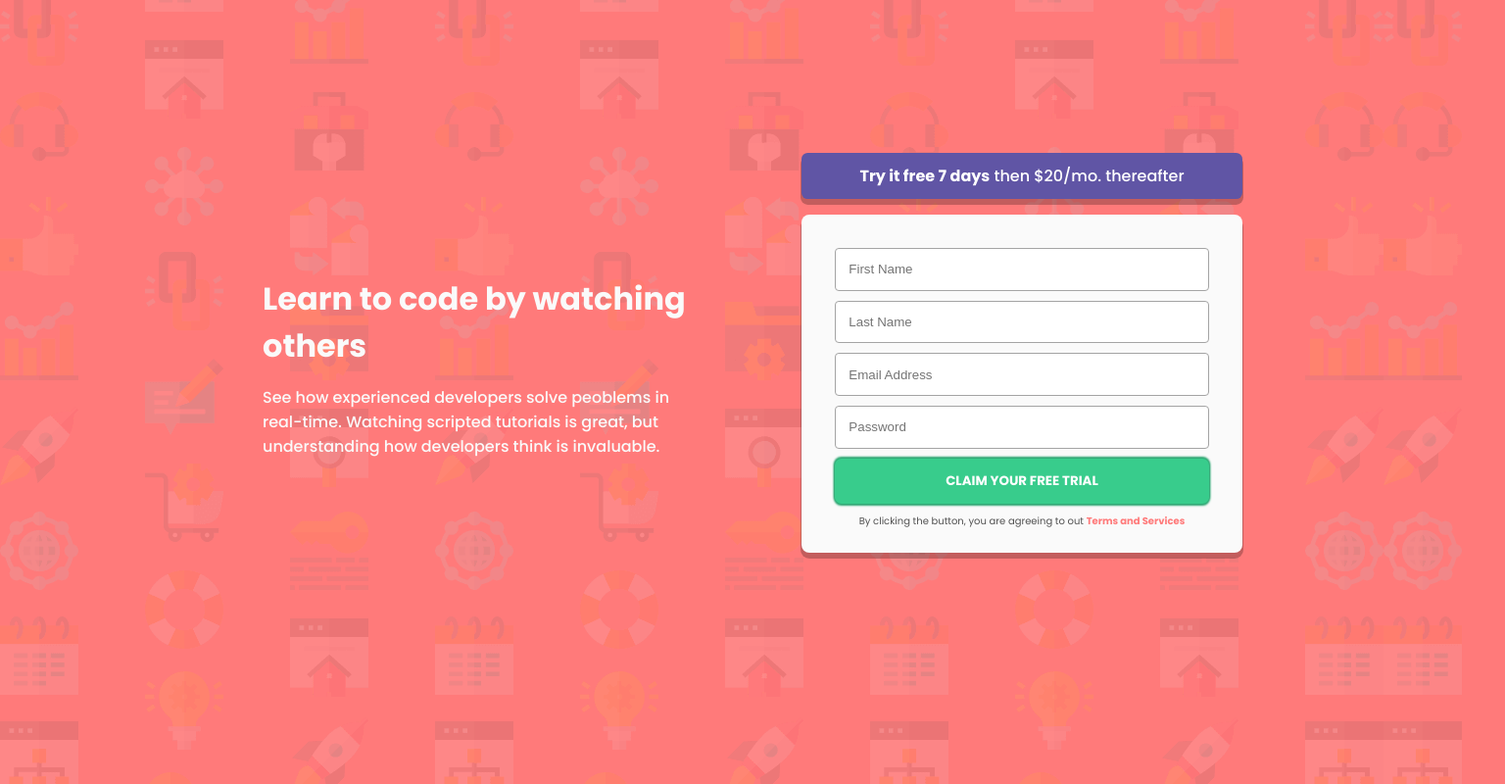
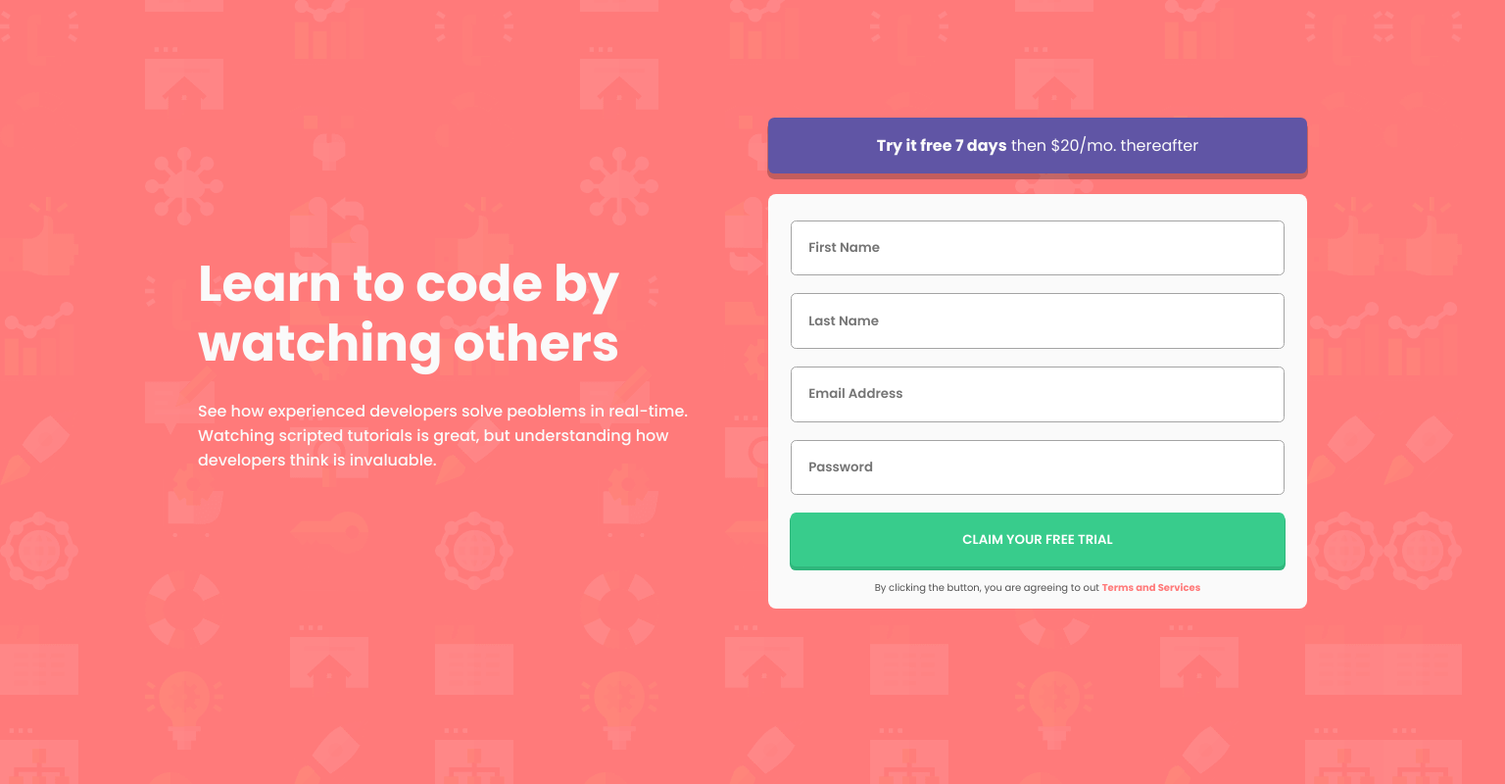
Before and after one commit to miykelJoe/registrationForm, a plain HTML site: page index.html in a window 1536 px wide. Shown: the whole page at 98% size. Drawn offline with Linux system fonts and the light colour scheme.

Commit message:
Update index.css

```diff
--- a/index.css
+++ b/index.css
@@ -1,4 +1,4 @@
-:root{
+:root {
     /* Primary colors */
     --Red: hsl(0, 100%, 74%);
     --Green: hsl(154, 59%, 51%);
@@ -9,6 +9,7 @@
     /* Neutral */
     --darkBlue: hsl(249, 10%, 26%);
     --grayishBlue: hsl(246, 25%, 77%);
+    --white: hsl(0, 0%, 98%);
 }
 
 * {
@@ -17,391 +18,172 @@
     box-sizing: border-box;
 }
 
-    body {
+body{
     background-color: var(--Red);
+    background-image: url(images/bg-intro-mobile.png);
+    background-blend-mode: lighten;
+    display: flex;
+    align-items: center;
+    justify-content: center;
+    padding: 6.5em 3em 0;
 }
 
-    main {
-        background-image: url(images/bg-intro-mobile.png);
-        height: 100vh;
+main#main{
+    display: grid;
+    grid-auto-columns: 1fr;
+    grid-template-areas:
+    'textContainer'
+    'form';
+    gap: 2em;
+}
+
+main#main #textContainer{
+    grid-area: textContainer;
     display: flex;
+    flex-direction: column;
+    color: var(--white);
+    font-family: 'Poppins', sans-serif;
     justify-content: center;
     align-items: center;
-        flex-wrap: wrap;
-        padding: 1.5em;
+    text-align: center;
 }
 
-    main#main #textContainer {
-        color: hsl(0, 0%, 98%);
-        display: flex;
-        flex-direction: column;
-        justify-content: center;
-        width: 450px;
-        margin-bottom: 50px;
+main#main #textContainer h1#text{
+    margin-bottom: .5em;
+    font-weight: 700;
+    line-height: 1.2em;
 }
 
-    main #textContainer h1#text {
-        text-align: center;
-        margin-bottom: .5em;
-        font-family: 'Poppins', sans-serif;
-        font-weight: 700;
-    }
-
-    main #textContainer p#para {
-        text-align: center;
-        font-family: 'Poppins', sans-serif;
+main#main #textContainer p#para {
     font-weight: 500;
     font-size: 16px;
 }
 
-    main .form {
-        width: 450px;
+
+main#main .form{
+    grid-area: form;
     display: flex;
-        flex-flow: column;
+    flex-direction: column;
     justify-content: center;
+    margin-bottom: 5em;
 }
 
 main .form .trial {
     background-color: var(--Blue);
-        color: #fff;
+    color: var(--white);
     font-family: 'Poppins', sans-serif;
-        font-weight: 500;
-        height: 5em;
-        margin-bottom: 1em;
-        padding: 0 .3em;
-        display: flex;
-        justify-content: center;
-        align-items: center;
+    font-weight: 400;
+    padding: 1em 3em;
+    text-align: center;
+    margin: 0 0 1.3em 0;
     border-radius: .4em;
     box-shadow: 0px 5px 0px 1px rgba(0, 0, 0, 0.237);
 }
-    main .form .trial .trialText{
-        text-align: center;
+
+main .form .formContainer{
+    background-color: var(--white);
+    border-radius: .5em;
 }
 
-    main .form .formContainer {
-        background-color: hsl(0, 0%, 98%);
-        height: fit-content;
-        margin-bottom: 6em;
-        padding: 1.5em;
-        border-radius: .5em;
-        box-shadow: 0px 5px 0px 1px rgba(0, 0, 0, 0.237);
+main .form .formContainer form{
+    display: flex;
+    flex-direction: column;
+    justify-content: center;
+    align-items: center;
+    padding: .8em;
 }
 
-    main .form .formContainer form {
-        display: flex;
-        justify-content: center;
-        align-items: center;
-        flex-direction: column;
+main .form .formContainer form table{
+    border-spacing: 10px;
     width: 100%;
 }
 
-    main .form .formContainer form table {
+main .form .formContainer form table tr th input{
+    border: 1px solid rgb(164, 164, 164);
+    border-radius: .4em;
+    padding: 1.3em;
     width: 100%;
-        background-color: none;
-        border-spacing: 10px;
-    }
-
-    main .form .formContainer form table tr th input {
-        border: 1px solid rgb(164, 164, 164);
-        border-radius: .3em;
-        padding: 1em;
-        width: 100%;
+    margin: .3em 0;
+    font-family: 'Poppins', sans-serif;
+    font-weight: 600;
+    outline: none;
 }
 
 main .form .formContainer form table tr th input:hover {
     border: 1px solid rgb(77, 77, 77);
-        padding: 1em;
-        width: 100%;
 }
 
 main .form .formContainer form table tr th input.btn {
     background-color: var(--Green);
     color: #fff;
     font-family: 'Poppins', sans-serif;
-        font-weight: 700;
-        border-radius: .5em;
+    font-weight: 600;
     border: none;
-        box-shadow: 0px 1px 2px 1px hsl(154, 59%, 41%),
-            0px -1px 2px 1px hsl(154, 59%, 41%);
+    box-shadow: 0px 3px 0px 1px hsl(154, 59%, 45%);
 }
 
-    main .form .formContainer form table tr th input.btn:hover {
-        background-color: hsl(154, 59%, 41%);
-    }
 
 main .form .formContainer form #tableFooter {
-        text-align: center;
     font-family: 'Poppins', sans-serif;
     font-weight: 400;
     font-size: 10px;
-        width: 85%;
+    text-align: center;
     color: rgb(82, 82, 82);
+    width: 80%;
 }
 
 main .form .formContainer form #tableFooter b {
     color: var(--Red);
 }
 
-@media (min-width: 1440px){
-   * {
-        margin: 0;
-        padding: 0;
-        box-sizing: border-box;
+@media (min-width: 375px) {
+    main#main #textContainer{
+        max-width: 375px;
     }
 
-    body {
-        background-color: var(--Red);
-    }
-
-    main#main {
-        background-image: url(images/bg-intro-desktop.png);
-        height: 100vh;
-        display: flex;
-        justify-content: center;
-        align-items: center;
-        flex-wrap: wrap;
-        padding: 1.5em;
-    }
-
-    main #textContainer {
-        color: hsl(0, 0%, 98%);
-        height: 40%;
-        display: flex;
-        flex-direction: column;
-        width: 450px;
-        margin: 0 50px;
-    }
-
-    main#main #textContainer h1#text {
+    main#main #textContainer h1#text{
+        width: 100%;
         margin-bottom: .5em;
-        font-family: 'Poppins', sans-serif;
         font-weight: 700;
-        display: flex;
-        text-align: left;
-    }
-
-    main#main #textContainer p#para {
-        font-family: 'Poppins', sans-serif;
-        font-weight: 500;
-        font-size: 16px;
-        text-align: left;
-    }
-
-    main .form {
-        height: 65%;
-        width: 450px;
-        display: flex;
-        flex-flow: column;
-        justify-content: center;
-        margin: 0 50px;
-    }
-
-    main .form .trial {
-        background-color: var(--Blue);
-        color: #fff;
-        font-family: 'Poppins', sans-serif;
-        font-weight: 500;
-        height: 5em;
-        margin-bottom: 1em;
-        display: flex;
-        justify-content: center;
-        align-items: center;
-        border-radius: .4em;
-        box-shadow: 0px 5px 0px 1px rgba(0, 0, 0, 0.237);
-    }
-
-    main .form .formContainer {
-        background-color: hsl(0, 0%, 98%);
-        height: fit-content;
-        margin-bottom: 4em;
-        padding: 1.5em;
-        border-radius: .5em;
-        box-shadow: 0px 5px 0px 1px rgba(0, 0, 0, 0.237);
-    }
-
-    main .form .formContainer form {
-        display: flex;
-        justify-content: center;
-        align-items: center;
-        flex-direction: column;
-        width: 100%;
-    }
-
-    main .form .formContainer form table {
-        width: 100%;
-        background-color: none;
-        border-spacing: 10px;
-    }
-
-    main .form .formContainer form table tr th input {
-        border: 1px solid rgb(164, 164, 164);
-        border-radius: .3em;
-        padding: 1em;
-        width: 100%;
-    }
-
-    main .form .formContainer form table tr th input:hover {
-        border: 1px solid rgb(77, 77, 77);
-        padding: 1em;
-        width: 100%;
-    }
-
-    main .form .formContainer form table tr th input.btn {
-        background-color: var(--Green);
-        color: #fff;
-        font-family: 'Poppins', sans-serif;
-        font-weight: 700;
-        border-radius: .5em;
-        border: none;
-        box-shadow: 0px 1px 2px 1px hsl(154, 59%, 41%),
-            0px -1px 2px 1px hsl(154, 59%, 41%);
-
-    }
-
-    main .form .formContainer form #tableFooter {
-        font-family: 'Poppins', sans-serif;
-        font-weight: 400;
-        font-size: 10px;
-        color: rgb(82, 82, 82);
-    }
-
-    main .form .formContainer form #tableFooter b {
-        color: var(--Red);
     }
 }
 
-@media (min-width: 375px){
-  * {
-        margin: 0;
-        padding: 0;
-        box-sizing: border-box;
+@media (min-width: 1440px) {
+    body{
+        background-color: var(--Red);
+        background-image: url(images/bg-intro-desktop.png);
+        background-blend-mode: lighten;
+        display: flex;
+        align-items: center;
+        justify-content: center;
+        padding: 7.5em 10em 0;
     }
 
-    body {
-        background-color: var(--Red);
+    main#main{
+    display: grid;
+    grid-template-areas:
+    'textContainer form';
+    gap: 2em;
     }
 
-    main {
-        background-image: url(images/bg-intro-mobile.png);
-        height: 100vh;
-        display: flex;
-        justify-content: center;
-        align-items: center;
-        flex-wrap: wrap;
-        padding: 1.5em;
+    main#main #textContainer{
+        max-width: 550px;
+        text-align: left;
+        margin-bottom: 5em;
     }
 
-    main #textContainer {
-        color: hsl(0, 0%, 98%);
+    main#main #textContainer h1#text{
+        width: 100%;
+        margin-bottom: .5em;
+        font-weight: 700;
+        font-size: 3.2rem;
+    }
+
+    main#main .form{
+        max-width: 550px;
         display: flex;
         flex-direction: column;
         justify-content: center;
-        width: 450px;
-        margin-right: 0 50px;
+        margin-bottom: 5em;
     }
-
-    main #textContainer h1#text {
-        text-align: center;
-        margin-bottom: .5em;
-        font-family: 'Poppins', sans-serif;
-        font-weight: 700;
 }
-
-    main #textContainer p#para {
-        text-align: center;
-        font-family: 'Poppins', sans-serif;
-        font-weight: 600;
-        font-size: 16px;
-    }
-
-    main .form {
-        width: 450px;
-        display: flex;
-        flex-flow: column;
-        justify-content: center;
-        margin: 0 50px;
-    }
-
-    main .form .trial {
-        background-color: var(--Blue);
-        color: #fff;
-        font-family: 'Poppins', sans-serif;
-        font-weight: 500;
-        height: 5em;
-        margin-bottom: 1em;
-        display: flex;
-        justify-content: center;
-        align-items: center;
-        border-radius: .4em;
-        box-shadow: 0px 5px 0px 1px rgba(0, 0, 0, 0.237);
-    }
-
-    main .form .formContainer {
-        background-color: hsl(0, 0%, 98%);
-        height: fit-content;
-        margin-bottom: 5em;
-        padding: 1.5em;
-        border-radius: .5em;
-        box-shadow: 0px 5px 0px 1px rgba(0, 0, 0, 0.237);
-    }
-
-    main .form .formContainer form {
-        display: flex;
-        justify-content: center;
-        align-items: center;
-        flex-direction: column;
-        width: 100%;
-    }
-
-    main .form .formContainer form table {
-        width: 100%;
-        background-color: none;
-        border-spacing: 10px;
-    }
-
-    main .form .formContainer form table tr th input {
-        border: 1px solid rgb(164, 164, 164);
-        border-radius: .3em;
-        padding: 1em;
-        width: 100%;
-        outline: none;
-    }
-
-    main .form .formContainer form table tr th input:hover {
-        border: 1px solid rgb(77, 77, 77);
-        padding: 1em;
-        width: 100%;
-    }
-
-    main .form .formContainer form table tr th input.btn {
-        background-color: var(--Green);
-        color: #fff;
-        font-family: 'Poppins', sans-serif;
-        font-weight: 700;
-        border-radius: .5em;
-        border: none;
-        box-shadow: 0px 1px 2px 1px hsl(154, 59%, 41%),
-            0px -1px 2px 1px hsl(154, 59%, 41%);
-
-    }
-
-    main .form .formContainer form table tr th input.btn:hover {
-        background-color: hsl(154, 59%, 41%);
-    }
-
-    main .form .formContainer form #tableFooter {
-        text-align: center;
-        font-family: 'Poppins', sans-serif;
-        font-weight: 400;
-        font-size: 10px;
-        width: 85%;
-        color: rgb(82, 82, 82);
-    }
-
-    main .form .formContainer form #tableFooter b {
-        color: var(--Red);
-    }
-
-
-}
```
Lines whose indentation alone changed are shown as unchanged.
